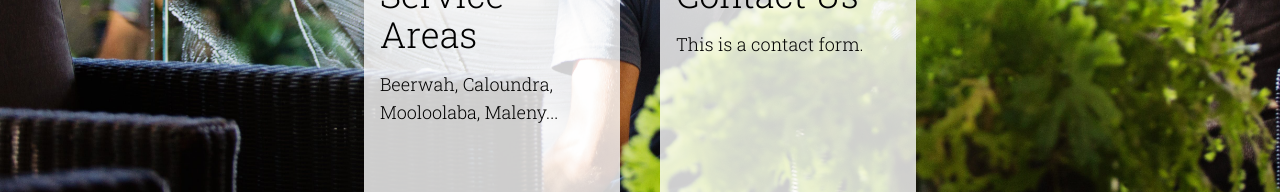
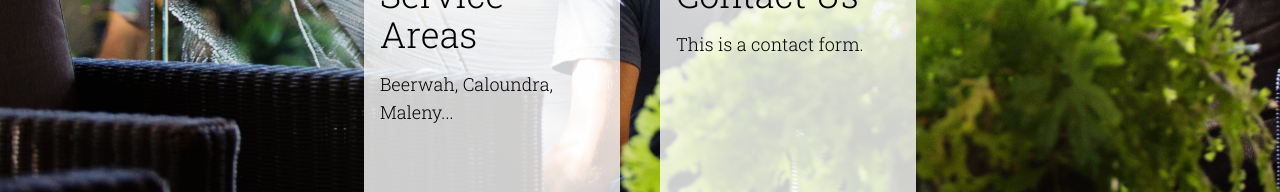
Before and after one commit to Oscar-P-E/glassninja, a React (Vite) app: page / in a window 1280 px wide. Shown: the part 542-734 px from the top of the page. Built offline with nearby package versions, Linux system fonts and the light colour scheme.

Commit message:
Clean up layout

```diff
--- a/src/components/Hero.tsx
+++ b/src/components/Hero.tsx
@@ -18,7 +18,7 @@ export const Hero = () => {
     },
     {
       title: "Service Areas",
-      description: "Beerwah, Caloundra, Mooloolaba, Maleny...",
+      description: "Beerwah, Caloundra, Maleny...",
     },
     {
       title: "Contact Us",
```
